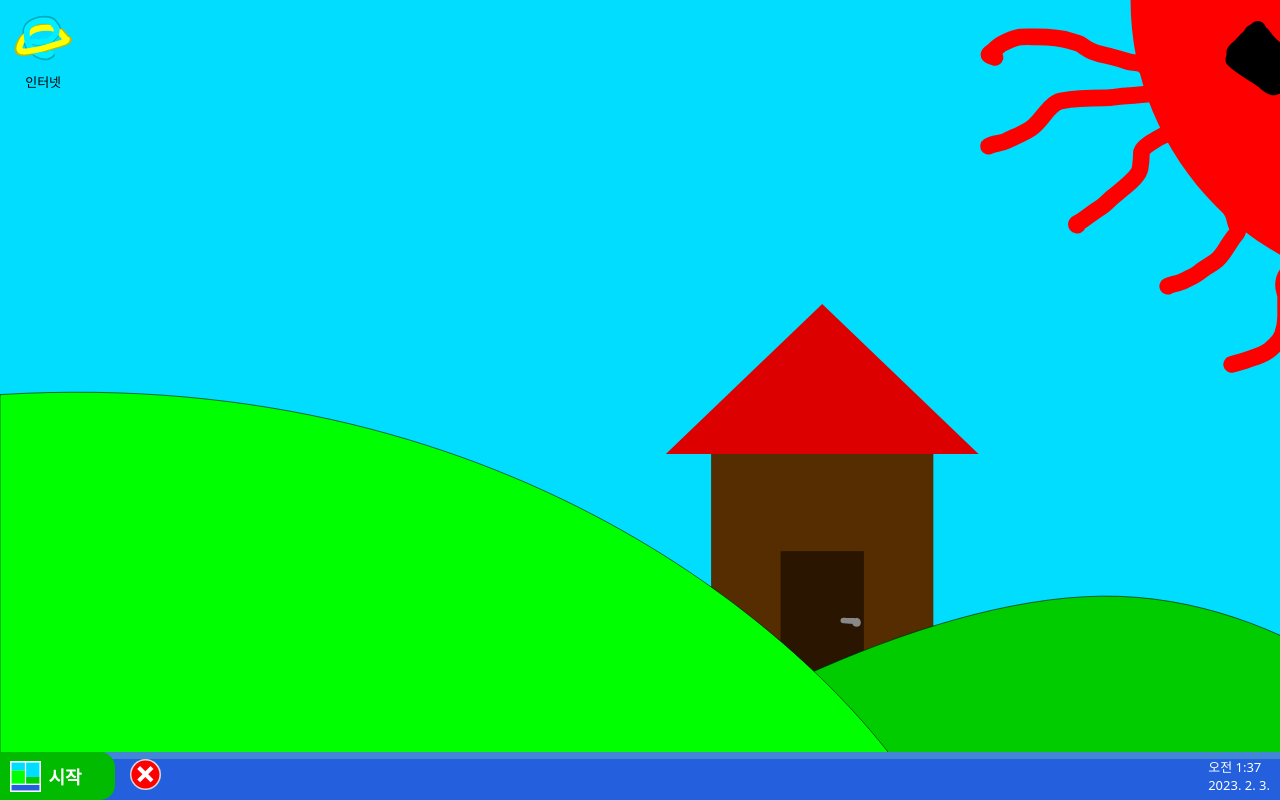
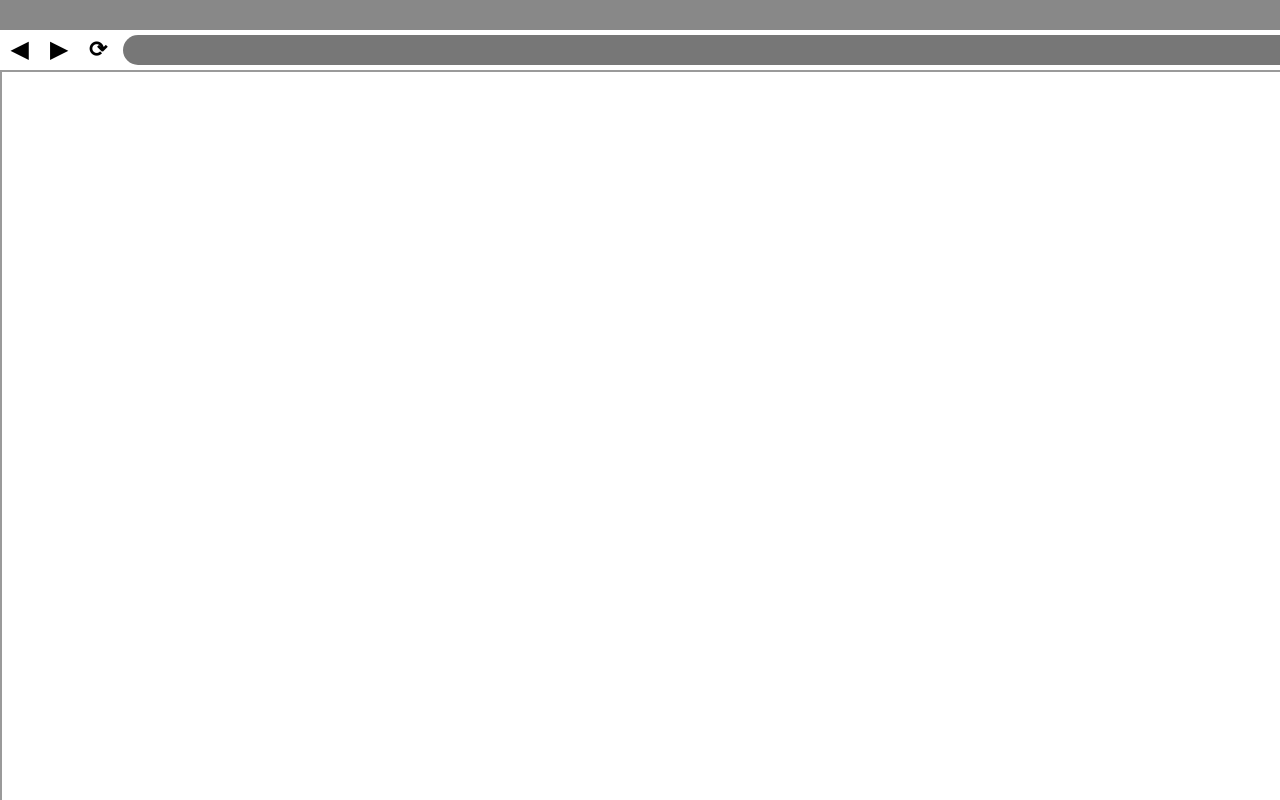
Before and after one commit to museekee/smopuim, a React (Create React App) app: page / in a window 1280 px wide. Both pictures are taken after a click on the button 145 px from the left and 776 px from the top of the page. Built offline with nearby package versions, Linux system fonts and the light colour scheme; a web font is replaced by a local one.

Commit message:
브라우저 따로 컨테이너 뜯음

```diff
--- a/src/Main.tsx
+++ b/src/Main.tsx
@@ -5,6 +5,7 @@ import logo from "./logo.svg"
 import { useEffect, useState } from "react"
 import Internet from "./assets/images/internet.svg"
 import Window from "./components/window"
+import Browser from "./components/browser"
 
 function Main() {
   const Clock = () =>{
@@ -35,7 +36,7 @@ function Main() {
           <span>시작</span>
         </button>
         <div id={styles["taskIcons"]}>
-          <TaskIcon />
+          <TaskIcon icon={Internet} onclick={() => opencloseWindow("internet")} />
         </div>
         <div id={styles["taskTime"]}>
           <span>{
@@ -55,8 +56,8 @@ function Main() {
       </div>
     </div>
     <div id={styles["windows"]}>
-      <Window width={1024} height={768} id="internet">
-        <iframe className={styles["fullsize"]} src="https://daum.net" title="브라우저" />
+      <Window width={1600} height={900} id="internet">
+        <Browser />
       </Window>
     </div>
     </>
--- /dev/null
+++ b/src/components/browser.tsx
@@ -0,0 +1,20 @@
+import { useState } from "react"
+import styles from "./../styles/browser.module.scss"
+
+function Browser() {
+  const [location, setLocation] = useState("about:blank")
+  return (
+    <div className="content">
+      <div className={styles["header"]}>
+        <button>◀</button>
+        <button>▶</button>
+        <button>⟳</button>
+        <div className={styles["locationContainer"]}>
+          <input type="text" onChange={(e) => setLocation(e.target.value)}/>
+        </div>
+      </div>
+      <iframe src={location} title="브라우저" id="browserBrowser" />
+    </div>
+  )
+}
+export default Browser
--- a/src/components/taskIcon.tsx
+++ b/src/components/taskIcon.tsx
@@ -1,9 +1,9 @@
 import styles from "./../styles/main.module.scss"
 import xIcon from "./../assets/images/xIcon.svg"
 
-function TaskIcon({icon}: {icon: string}) {
+function TaskIcon({icon, onclick}: {icon: string, onclick: () => void}) {
     return (
-        <button className={styles["icon"]}>
+        <button className={styles["icon"]} onClick={onclick}>
             <img src={icon} alt="작업표시줄 아이콘" />
         </button>
     )
--- a/src/components/window.tsx
+++ b/src/components/window.tsx
@@ -1,16 +1,14 @@
 import { opencloseWindow, maximumWindow } from "../main"
 import styles from "./../styles/main.module.scss"
 
-function Window({width, height, children, id}: {width: number, height: number, children: JSX.Element, id: string}) {
+function Window({width, height, children, id}: {width: number, height: number, children: JSX.Element | JSX.Element[], id: string}) {
   return (
     <div id={id} className={`${styles["window"]} ${styles["invisibility"]}`} style={{width: width, height: height}}>
       <div className={styles["header"]}>
         <button className={`${styles["maximum"]} ${styles["button"]}`} onClick={() => maximumWindow(id)} />
         <button className={`${styles["close"]} ${styles["button"]}`} onClick={() => opencloseWindow(id)} />
       </div>
-      <div className={styles["content"]}>
-        {children}
-      </div>
+      {children}
     </div>
   )
 }
--- a/src/index.css
+++ b/src/index.css
@@ -18,6 +18,7 @@ button {
   outline: none;
   appearance: none;
   background: none;
+  cursor: pointer;
 }
 
 #root {
--- /dev/null
+++ b/src/styles/browser.module.scss
@@ -0,0 +1,39 @@
+iframe {
+  width: calc(100% - 4px) !important;
+  height: calc(100% - 45px);
+}
+.header {
+  display: grid;
+  grid-template-columns: auto auto auto 1fr;
+  gap: 10px;
+  align-items: center;
+  height: 30px;
+  padding: 5px;
+
+  button {
+    border-radius: 10px;
+    font-size: 22px;
+    font-weight: bolder;
+    transition: all 250ms;
+  }
+  button:hover {
+    background: #00000033;
+  }
+
+  .locationContainer {
+    background-color: #00000088;
+    border-radius: 100px;
+    padding: 5px;
+
+    input {
+      background: none;
+      color: #ffffff;
+      font-size: 15px;
+      padding-left: 10px;
+      outline: none;
+      border: none;
+      width: 100%;
+      height: 100%;
+    }
+  }
+}
--- a/src/styles/main.module.scss
+++ b/src/styles/main.module.scss
@@ -159,18 +159,12 @@ span {
         height: 100%;
         aspect-ratio: 1 / 1;
         margin-left: 5px;
-        cursor: pointer;
       }
       .close {
         background: #ff0000;
       }
       .maximum {
         background: #00ff00;
-      }
-    }
-    .content {
-      iframe {
-        width: calc(100% - 4px) !important;
       }
     }
     .header:active {
@@ -193,5 +187,5 @@ span {
 }
 .invisibility {
   visibility: hidden !important;
-  transform: scale(0.4);
+  transform: scale(0);
 }
```
Also changed, not shown: src/components/startMenu.tsx (added, +11 -0 lines).
